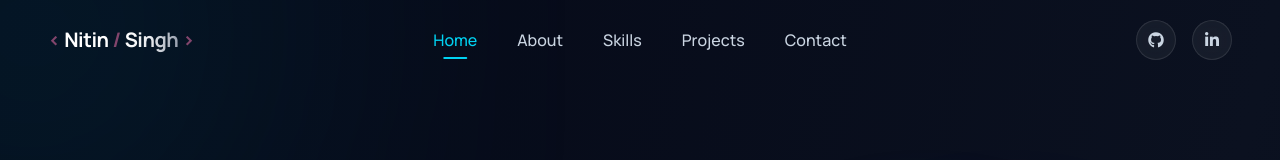
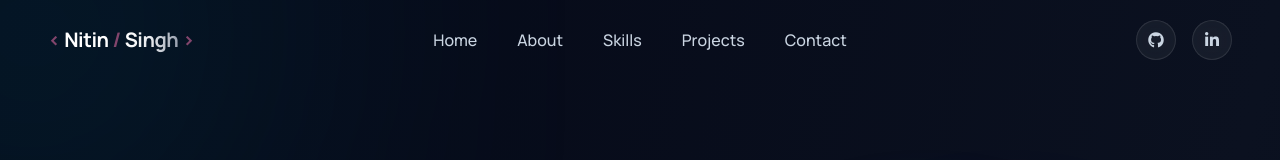
Before and after one commit to Nitin0259/My-Portfolio-Website, a React (Vite) app: page / in a window 1280 px wide. Shown: the top 160 px of the page. Built offline with nearby package versions, Linux system fonts and the light colour scheme.

Commit message:
Portfolio Completed

```diff
--- a/src/Components/Navbar.jsx
+++ b/src/Components/Navbar.jsx
@@ -9,7 +9,7 @@ const Navbar = () => {
     { href: "#Contact", label: "Contact" }
   ]
 
-  const [active, setActive] = useState("#");
+  const [active, setActive] = useState("");
   const [sidebarOpen, setSidebarOpen] = useState(false);
   const [scrolled, setScrolled] = useState(false);
 
```
